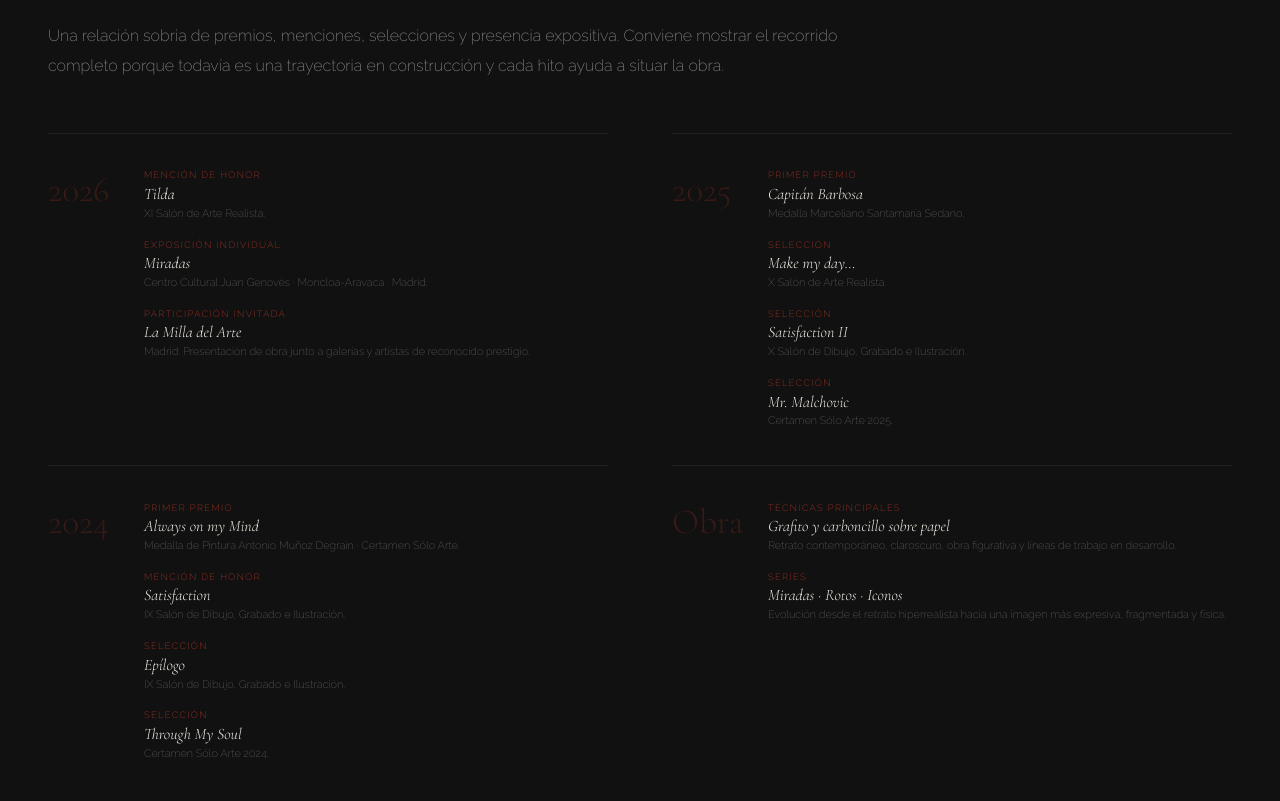
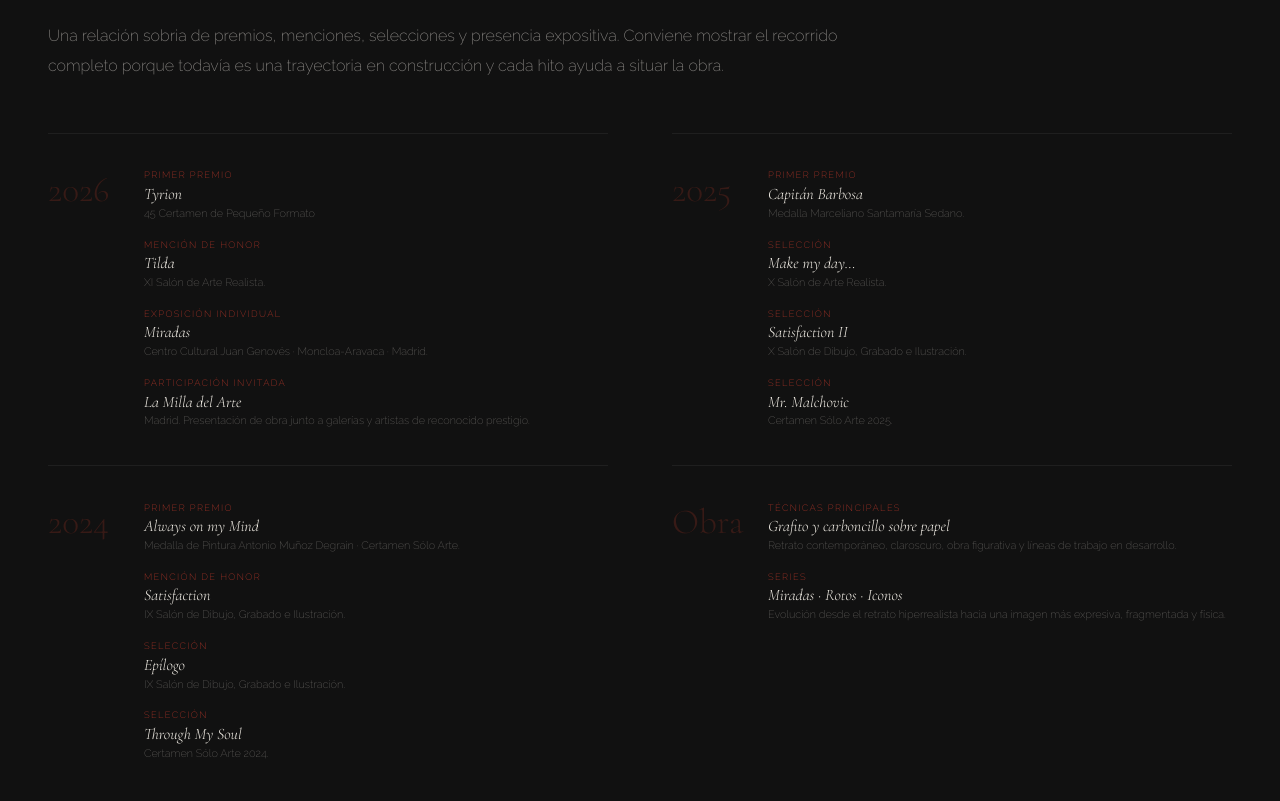
Before and after one commit to ricardorodriguezdelosrios-web/ricartist.com, a plain HTML site: page index.html in a window 1280 px wide. Shown: the part 5075-5876 px from the top of the page. Drawn offline with nearby package versions, Linux system fonts and the light colour scheme.

Commit message:
Update index.html

```diff
--- a/index.html
+++ b/index.html
@@ -852,6 +852,11 @@
         <div class="award-block">
           <div class="award-yr">2026</div>
           <div class="award-items">
+             <div>
+  <p class="award-prize">Primer Premio</p>
+  <p class="award-work">Tyrion</p>
+  <p class="award-event">45 Certamen de Pequeño Formato</p>
+            </div>
             <div>
   <p class="award-prize">Mención de Honor</p>
   <p class="award-work">Tilda</p>
```
